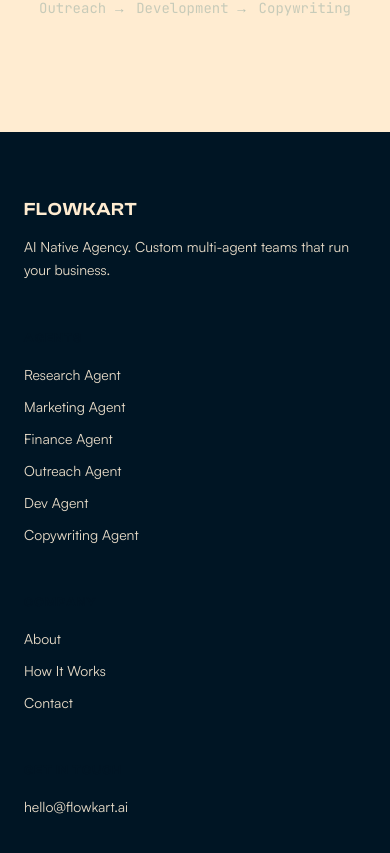
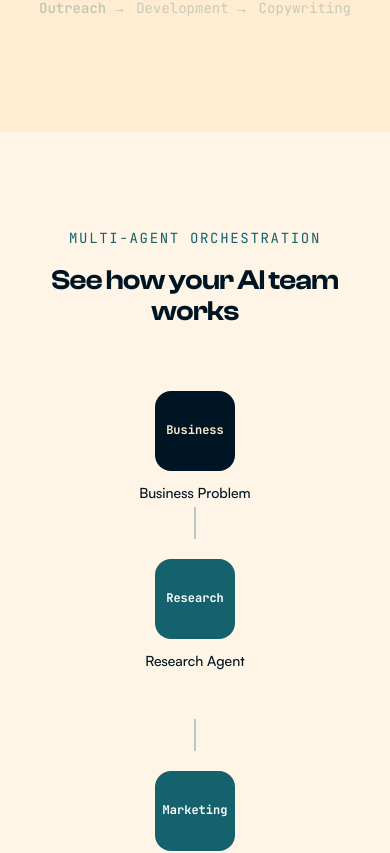
Before and after one commit to harshsahrawat-commits/flowkart-website, a Next.js app: page / in a window 390 px wide. Shown: the part 712-1565 px from the top of the page. Built offline with nearby package versions, Linux system fonts and the light colour scheme.

Commit message:
feat: add Agent Workflow section with scroll-pinned horizontal reveal

```diff
--- a/app/page.tsx
+++ b/app/page.tsx
@@ -1,4 +1,5 @@
 import { Hero } from '@/components/sections/Hero'
+import { AgentWorkflow } from '@/components/sections/AgentWorkflow'
 import { Footer } from '@/components/layout/Footer'
 
 export default function Home() {
@@ -6,6 +7,7 @@ export default function Home() {
     <>
       <main id="main-content">
         <Hero />
+        <AgentWorkflow />
       </main>
       <Footer />
     </>
--- /dev/null
+++ b/components/sections/AgentWorkflow.tsx
@@ -0,0 +1,189 @@
+'use client'
+
+import { useRef } from 'react'
+import { useGSAP } from '@gsap/react'
+import { gsap, ScrollTrigger } from '@/components/animations/gsap-register'
+import { useReducedMotion } from '@/components/animations/useReducedMotion'
+import { WORKFLOW_NODES, EASING } from '@/lib/constants'
+
+const NODE_COLORS = {
+  navy: 'bg-navy text-cream',
+  teal: 'bg-teal text-white',
+  orange: 'bg-orange text-white',
+} as const
+
+export function AgentWorkflow() {
+  const sectionRef = useRef<HTMLElement>(null)
+  const trackRef = useRef<HTMLDivElement>(null)
+  const reducedMotion = useReducedMotion()
+
+  useGSAP(
+    () => {
+      if (!sectionRef.current || !trackRef.current) return
+
+      const nodes = trackRef.current.querySelectorAll('.wf-node')
+      const lines = trackRef.current.querySelectorAll('.wf-line')
+
+      // Reduced motion or mobile: show everything
+      if (reducedMotion) {
+        gsap.set(nodes, { autoAlpha: 1 })
+        gsap.set(lines, { scaleX: 1 })
+        return
+      }
+
+      const mm = gsap.matchMedia()
+
+      // --- DESKTOP: Pinned horizontal scroll ---
+      mm.add('(min-width: 768px)', () => {
+        gsap.set(nodes, { autoAlpha: 0, scale: 0.8 })
+        gsap.set(lines, { scaleX: 0, transformOrigin: 'left center' })
+
+        const tl = gsap.timeline({
+          scrollTrigger: {
+            trigger: sectionRef.current,
+            start: 'top top',
+            end: '+=250%',
+            pin: true,
+            scrub: 1,
+            anticipatePin: 1,
+          },
+        })
+
+        // Reveal nodes and lines sequentially
+        nodes.forEach((node, i) => {
+          const t = i / (nodes.length - 1)
+
+          tl.to(
+            node,
+            {
+              autoAlpha: 1,
+              scale: 1,
+              duration: 0.12,
+              ease: EASING.entrance,
+            },
+            t * 0.85,
+          )
+
+          if (i < lines.length) {
+            tl.to(
+              lines[i],
+              { scaleX: 1, duration: 0.08, ease: 'none' },
+              t * 0.85 + 0.06,
+            )
+          }
+        })
+
+        // Final glow
+        tl.to(
+          nodes,
+          { boxShadow: '0 0 24px rgba(21,97,109,0.3)', duration: 0.15 },
+          0.9,
+        )
+      })
+
+      // --- MOBILE: Vertical stack with scroll reveals ---
+      mm.add('(max-width: 767px)', () => {
+        nodes.forEach((node, i) => {
+          gsap.fromTo(
+            node,
+            { autoAlpha: 0, y: 30 },
+            {
+              autoAlpha: 1,
+              y: 0,
+              duration: 0.6,
+              ease: EASING.entrance,
+              scrollTrigger: {
+                trigger: node,
+                start: 'top 85%',
+              },
+            },
+          )
+
+          if (i < lines.length) {
+            gsap.fromTo(
+              lines[i],
+              { scaleY: 0, transformOrigin: 'top center' },
+              {
+                scaleY: 1,
+                duration: 0.4,
+                scrollTrigger: {
+                  trigger: lines[i],
+                  start: 'top 85%',
+                },
+              },
+            )
+          }
+        })
+      })
+    },
+    { scope: sectionRef, dependencies: [reducedMotion] },
+  )
+
+  return (
+    <section
+      ref={sectionRef}
+      id="workflow"
+      className="relative bg-cream-light overflow-hidden"
+    >
+      {/* Section Title */}
+      <div className="pt-24 pb-16 px-6 text-center">
+        <p className="font-mono text-teal text-[0.875rem] uppercase tracking-[0.12em] mb-4">
+          Multi-Agent Orchestration
+        </p>
+        <h2
+          className="font-display font-semibold text-navy"
+          style={{
+            fontSize: 'clamp(1.75rem, 1rem + 2.5vw, 3.5rem)',
+            letterSpacing: '-0.02em',
+            lineHeight: 1.1,
+          }}
+        >
+          See how your AI team works
+        </h2>
+      </div>
+
+      {/* Workflow Track */}
+      <div
+        ref={trackRef}
+        className="relative max-w-6xl mx-auto px-6 pb-24 min-h-[50vh] flex items-center"
+      >
+        <div className="w-full flex flex-col md:flex-row items-center justify-between gap-4 md:gap-0">
+          {WORKFLOW_NODES.map((node, i) => (
+            <div key={node.id} className="flex flex-col md:flex-row items-center">
+              {/* Node — hover: scale 1.08 + tooltip fade (Section 5.7) */}
+              <div
+                className="wf-node group flex flex-col items-center gap-3 opacity-0"
+              >
+                <div
+                  className={`w-20 h-20 lg:w-24 lg:h-24 rounded-2xl flex items-center justify-center transition-all duration-200 group-hover:scale-[1.08] ${NODE_COLORS[node.color]}`}
+                >
+                  <span className="font-mono text-xs lg:text-sm font-bold text-center leading-tight px-1">
+                    {node.label.split(' ')[0]}
+                  </span>
+                </div>
+                <span className="font-body text-sm font-medium text-navy text-center max-w-[120px]">
+                  {node.label}
+                </span>
+                {node.tooltip && (
+                  <span className="font-body text-xs text-sienna/60 text-center max-w-[140px] opacity-0 group-hover:opacity-100 transition-opacity duration-200">
+                    {node.tooltip}
+                  </span>
+                )}
+              </div>
+
+              {/* Connection Line (between nodes) */}
+              {i < WORKFLOW_NODES.length - 1 && (
+                <>
+                  {/* Desktop: horizontal line */}
+                  <div className="wf-line hidden md:block w-12 lg:w-20 h-0.5 bg-teal/30 mx-2 scale-x-0" />
+                  {/* Mobile: vertical line */}
+                  <div className="wf-line md:hidden w-0.5 h-8 bg-teal/30 my-1 scale-y-0" />
+                </>
+              )}
+            </div>
+          ))}
+        </div>
+      </div>
+    </section>
+  )
+}
```
